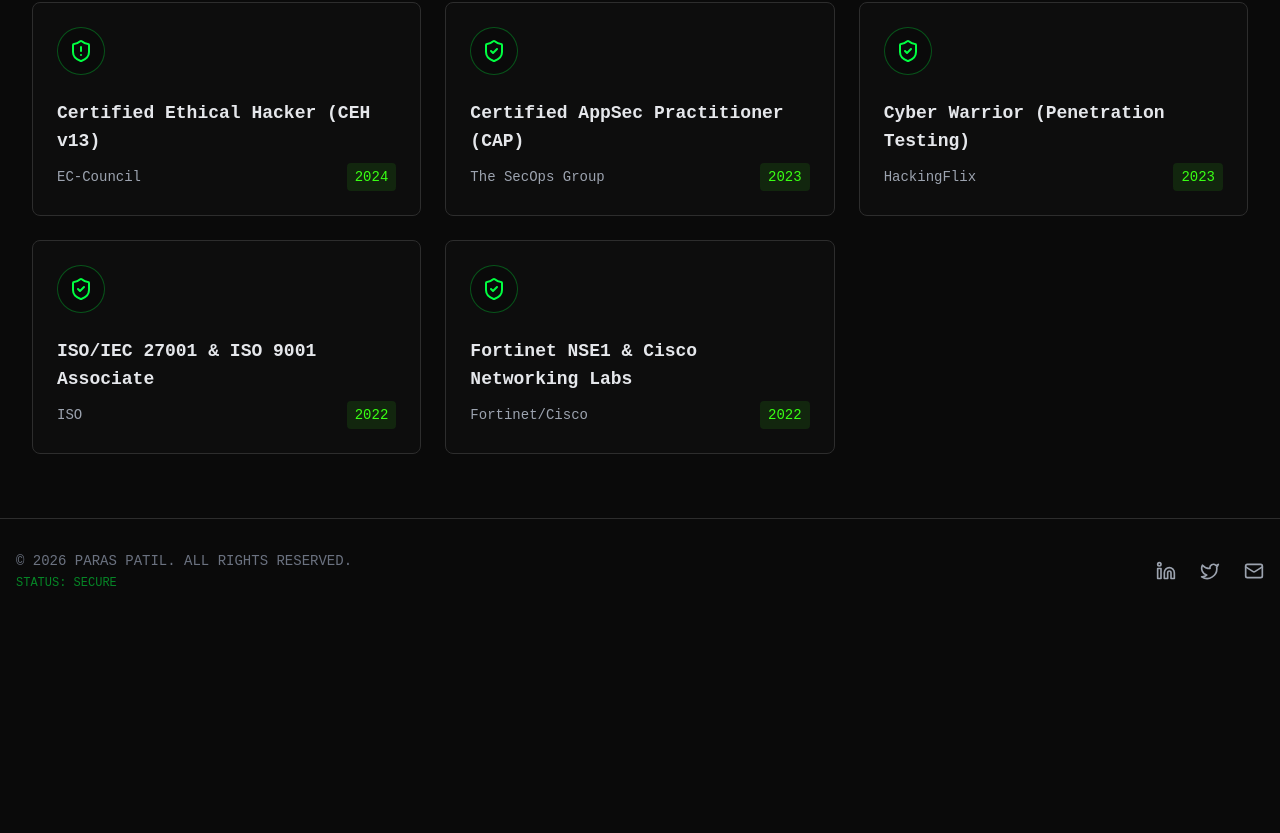
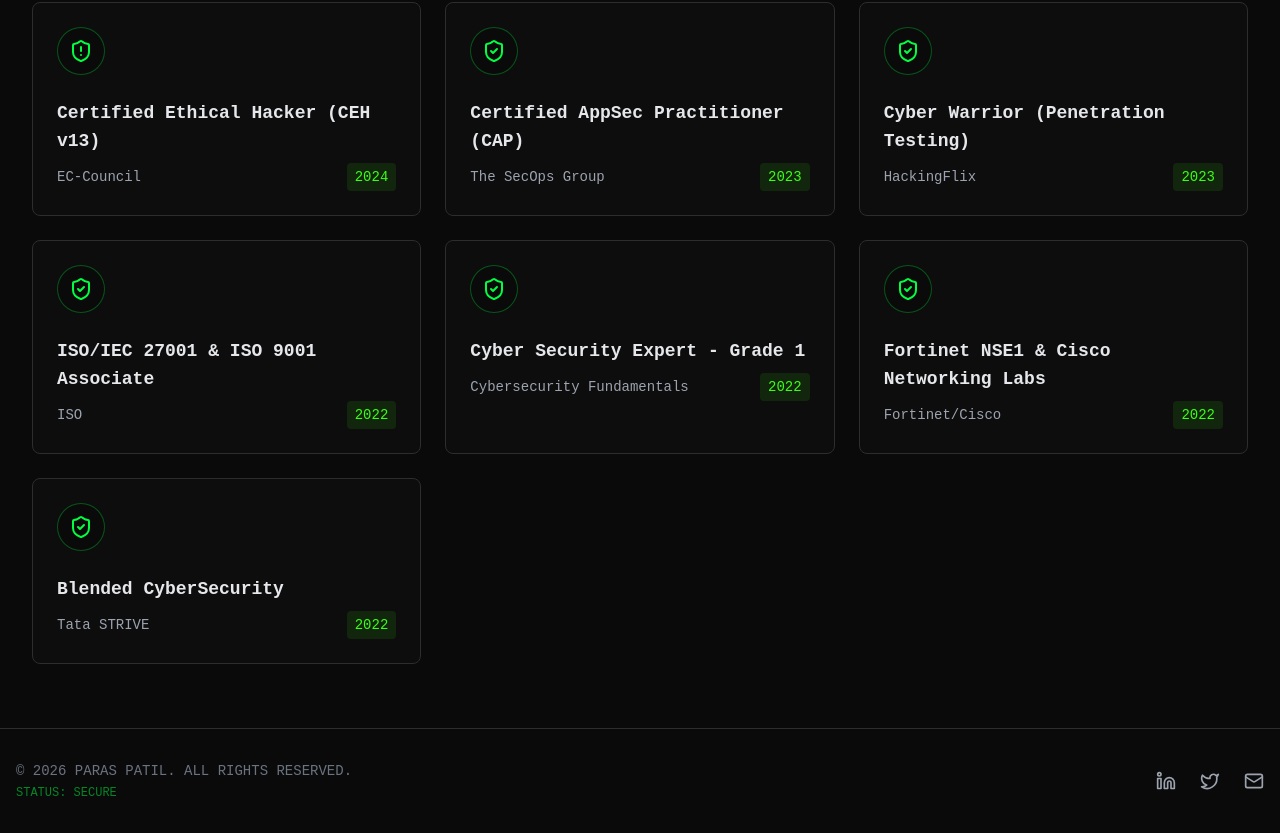
Before and after one commit to pentestparas/Portfolio-Website, a React (Vite) app: page /skills in a window 1280 px wide. Shown: the part 1005-1838 px from the top of the page. Before the commit the page ends 1628 px from the top, so only its background shows below. Built offline with nearby package versions, Linux system fonts and the light colour scheme.

Commit message:
docs: final resume alignment and missing certifications

```diff
--- a/src/constants/portfolioData.js
+++ b/src/constants/portfolioData.js
@@ -104,10 +104,26 @@
     },
     {
       id: 5,
+      name: "Cyber Security Expert - Grade 1",
+      issuer: "Cybersecurity Fundamentals",
+      date: "2022",
+      icon: "Shield",
+      link: "#"
+    },
+    {
+      id: 6,
       name: "Fortinet NSE1 & Cisco Networking Labs",
       issuer: "Fortinet/Cisco",
       date: "2022",
       icon: "Network",
+      link: "#"
+    },
+    {
+      id: 7,
+      name: "Blended CyberSecurity",
+      issuer: "Tata STRIVE",
+      date: "2022",
+      icon: "Binary",
       link: "#"
     }
   ],
@@ -116,9 +132,9 @@
     {
       id: 1,
       title: "Senior Associate Software Engineer – Cybersecurity",
-      company: "Byteosphere Software / IXFI",
+      company: "Byteosphere Software Pvt Ltd",
       date: "Aug 2023 – Present",
-      description: "Leading technical security for Web3/Crypto & SaaS. Engineered secure session frameworks using encrypted split cookies, CSRF tokens, and device fingerprinting. Deployed AWS WAF & CloudWatch reducing MTTD by 30%.",
+      description: "Demonstrating technical leadership in securing cryptocurrency platforms and SaaS environments. Engineered secure session frameworks using encrypted split cookies, CSRF tokens, and device fingerprinting. Deployed AWS WAF & CloudWatch reducing MTTD by 30%.",
       tags: ["Web3", "AWS WAF", "STRIDE", "DevSecOps"]
     },
     {
```
